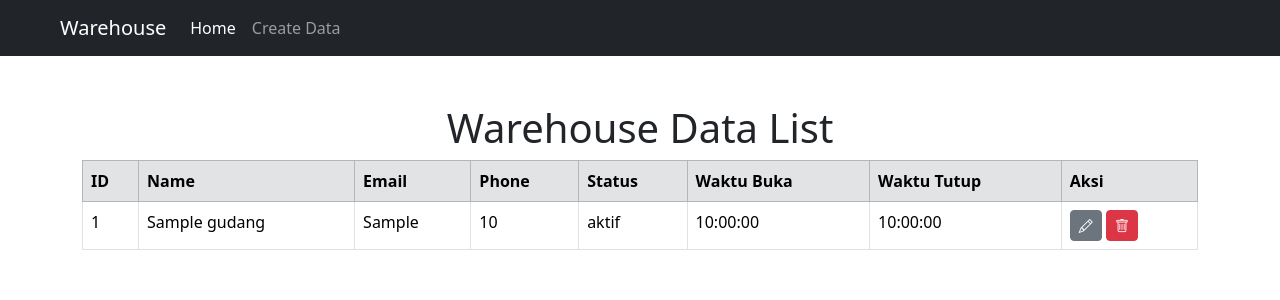
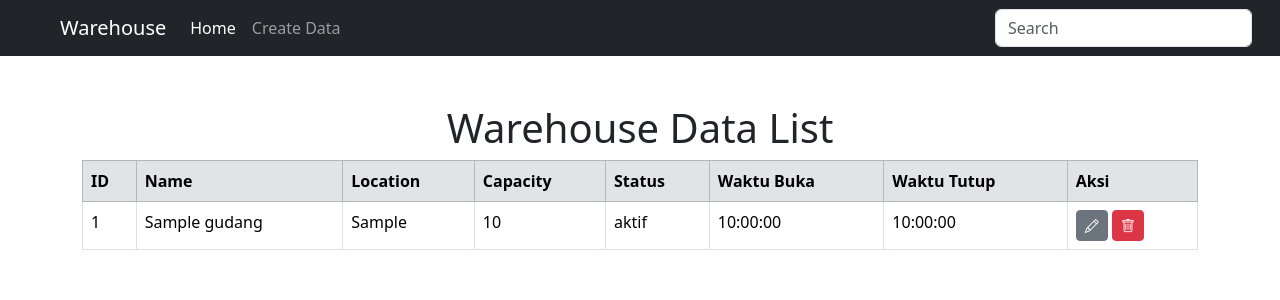
Before and after one commit to Muqniansyah/warehouse-MSIB--Muqniansyah-Arifin-, a PHP site: page / in a window 1280 px wide. Shown: the top 300 px of the page. Run offline with PHP 8.4, Linux system fonts and the light colour scheme; tables that the repository leaves empty hold one stand-in row (values such as "Sample post").

Commit message:
berhasil membuatv fitur search data

```diff
--- a/data.php
+++ b/data.php
@@ -103,5 +103,25 @@ class Datas {
 
         return $stmt;
     }
+
+    // Fungsi untuk melakukan pencarian
+    public function search($keyword) {
+        // Query untuk mencari berdasarkan name, location, atau capacity
+        $query = "SELECT * FROM " . $this->table_name . " WHERE name LIKE :keyword OR location LIKE :keyword OR capacity LIKE :keyword";
+
+        // Menyiapkan statement
+        $stmt = $this->conn->prepare($query);
+
+        // Menambahkan karakter wildcard untuk pencarian
+        $keyword = "%{$keyword}%";
+
+        // Mengikat parameter
+        $stmt->bindParam(':keyword', $keyword);
+
+        // Eksekusi query
+        $stmt->execute();
+
+        return $stmt;
+    }
 }
 ?>
--- a/index.php
+++ b/index.php
@@ -11,9 +11,19 @@ $db = $database -> getConnection();
 // Membuat objek data gudang
 $datas = new Datas($db);
 
-// Membaca data data gudang
-$stmt = $datas->read();
-$num = $stmt->rowCount(); // mengembalikan jumlah baris yang dikembalikan oleh query (banyak data yang ditemukan).
+// Tangkap pencarian dari parameter GET (jika ada)
+$search = isset($_GET['search']) ? $_GET['search'] : '';
+
+// Modifikasi query berdasarkan pencarian
+if (!empty($search)) {
+    // Query dengan filter pencarian
+    $stmt = $datas->search($search);
+} else {
+    // Query default jika tidak ada pencarian
+    $stmt = $datas->read();
+}
+
+$num = $stmt->rowCount(); // Menghitung jumlah data yang ditemukan.
 
 // contoh data dynamic
 $title = "Daftar Pelanggan";
@@ -28,7 +38,7 @@ ob_start();
 // Assuming you already have $stmt from your query
 if ($num > 0) {
     echo "<table class='table table-bordered'>";
-    echo "<thead class='table-secondary'><tr><th>ID</th><th>Name</th><th>Email</th><th>Phone</th><th>Status</th><th>Waktu Buka</th><th>Waktu Tutup</th><th>Aksi</th></tr></thead>";
+    echo "<thead class='table-secondary'><tr><th>ID</th><th>Name</th><th>Location</th><th>Capacity</th><th>Status</th><th>Waktu Buka</th><th>Waktu Tutup</th><th>Aksi</th></tr></thead>";
     echo "<tbody>";
 
     while ($row = $stmt->fetch(PDO::FETCH_ASSOC)) {
--- /dev/null
+++ b/info.txt
@@ -0,0 +1,3 @@
+// Membaca data data gudang
+$stmt = $datas->read();
+$num = $stmt->rowCount(); // mengembalikan jumlah baris yang dikembalikan oleh query (banyak data yang ditemukan).
--- a/layout.php
+++ b/layout.php
@@ -27,6 +27,10 @@
                     <a class="nav-link" href="view-create.php">Create Data</a>
                 </li>
             </ul>
+
+            <form class="d-flex" role="search" method="GET" action="index.php">
+                <input class="form-control me-3" type="search" name="search" placeholder="Search" aria-label="Search" value="<?= isset($_GET['search']) ? htmlspecialchars($_GET['search']) : '' ?>">
+            </form>
         </div>
     </div>
 </nav>
```
